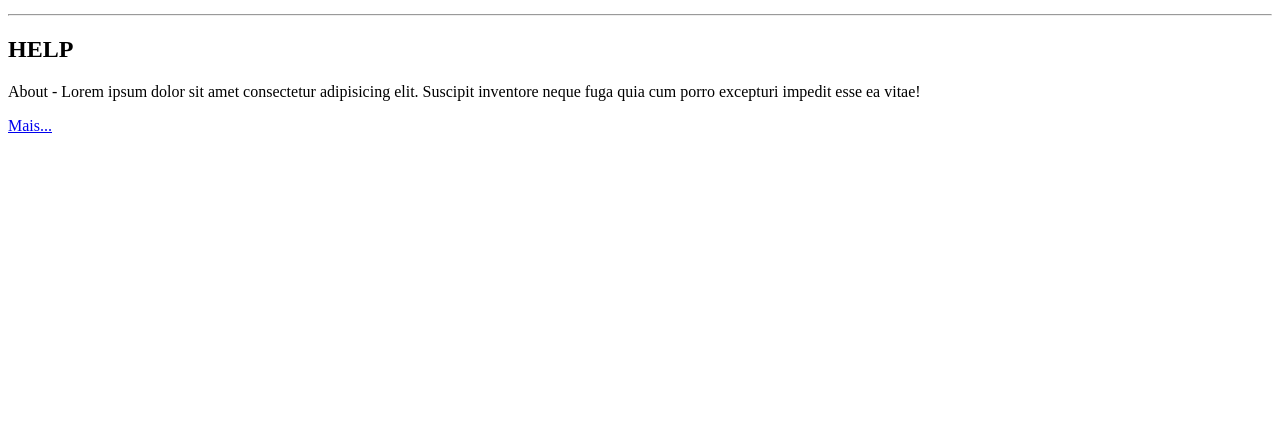
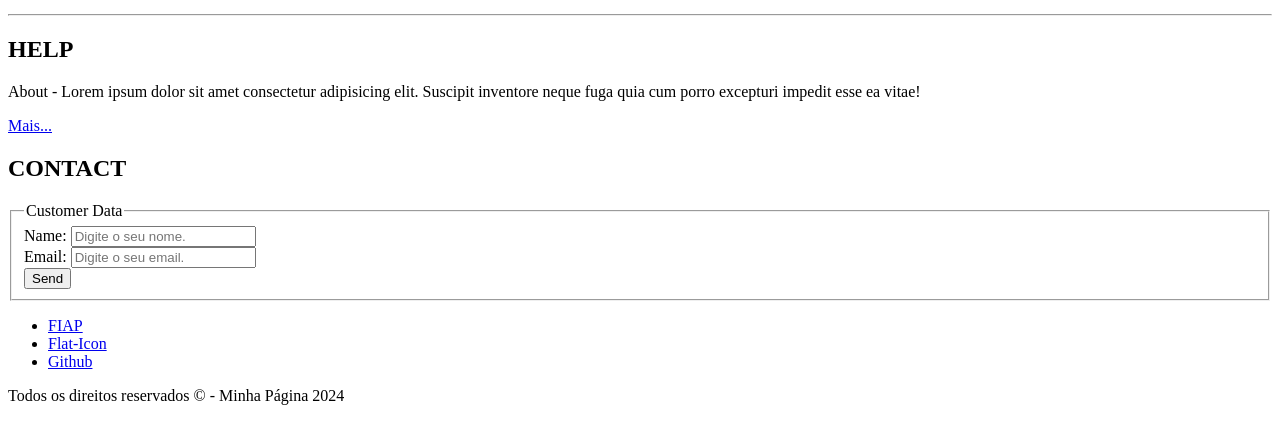
Before and after one commit to Wmoreira-m/DDD-HTML-1, a plain HTML site: page index.html in a window 1280 px wide. Shown: the part 277-720 px from the top of the page. Drawn offline with Linux system fonts and the light colour scheme.

Commit message:
Página mais completa

```diff
--- a/index.html
+++ b/index.html
@@ -4,6 +4,10 @@
     <meta charset="UTF-8">
     <meta name="viewport" content="width=device-width, initial-scale=1.0">
     <title>Página Básica</title>
+
+        <style>
+
+        </style>
 </head>
 <body>
 
@@ -47,6 +51,45 @@
           </p>
           <a href="./paginas/about.html">Mais...</a>
     </div>
+    <div>
+        <h2>CONTACT</h2>
+        <form>
+          <fieldset>
+            <legend>Customer Data</legend>
+            <div>
+              <label for="idNm">Name:</label>
+              <input
+                type="text"
+                name="txtNm"
+                id="idNm"
+                placeholder="Digite o seu nome."
+              />
+            </div>
+            <div>
+              <label for="idEmail">Email:</label>
+              <input
+                type="email"
+                name="txtEmail"
+                id="idEmail"
+                placeholder="Digite o seu email."
+              />
+            </div>
+            <div>
+              <button type="button">Send</button>
+            </div>
+          </fieldset>
+        </form>
+      </div>
+      <footer id="rodape">
+        <nav>
+          <ul>
+            <li><a href="https://www.fiap.com.br" target="_blank">FIAP</a></li>
+            <li><a href="https://www.flaticon.com/">Flat-Icon</a></li>
+            <li><a href="https://github.com">Github</a></li>
+          </ul>
+        </nav>
+        <p>Todos os direitos reservados &copy; - Minha Página 2024</p>
+      </footer>
 
 </body>
 </html>
```
